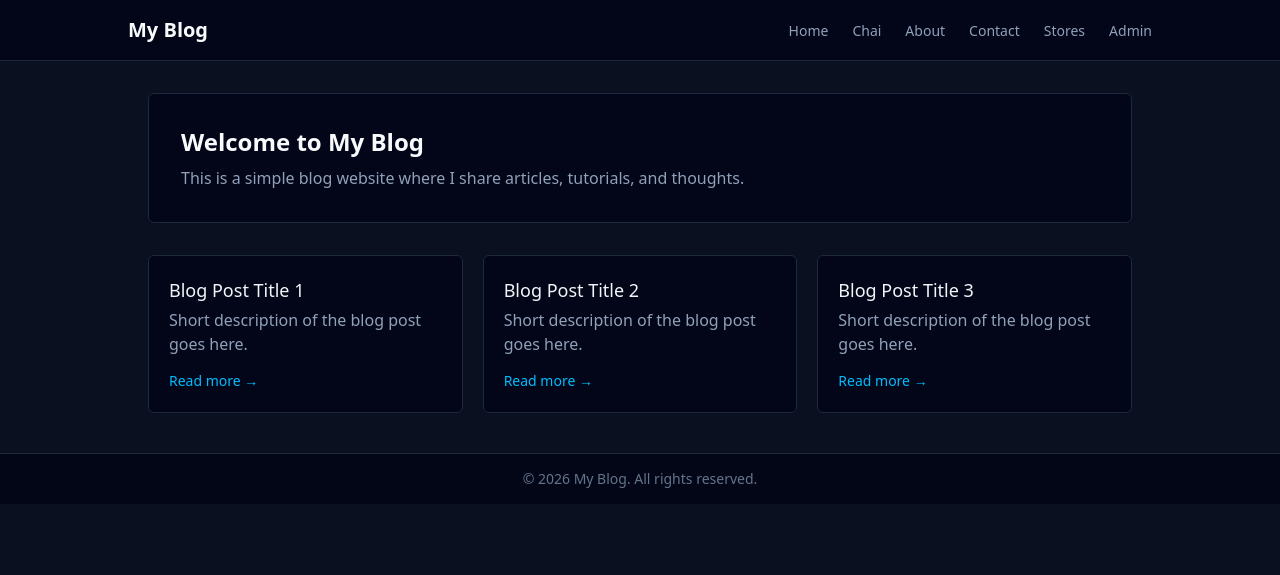
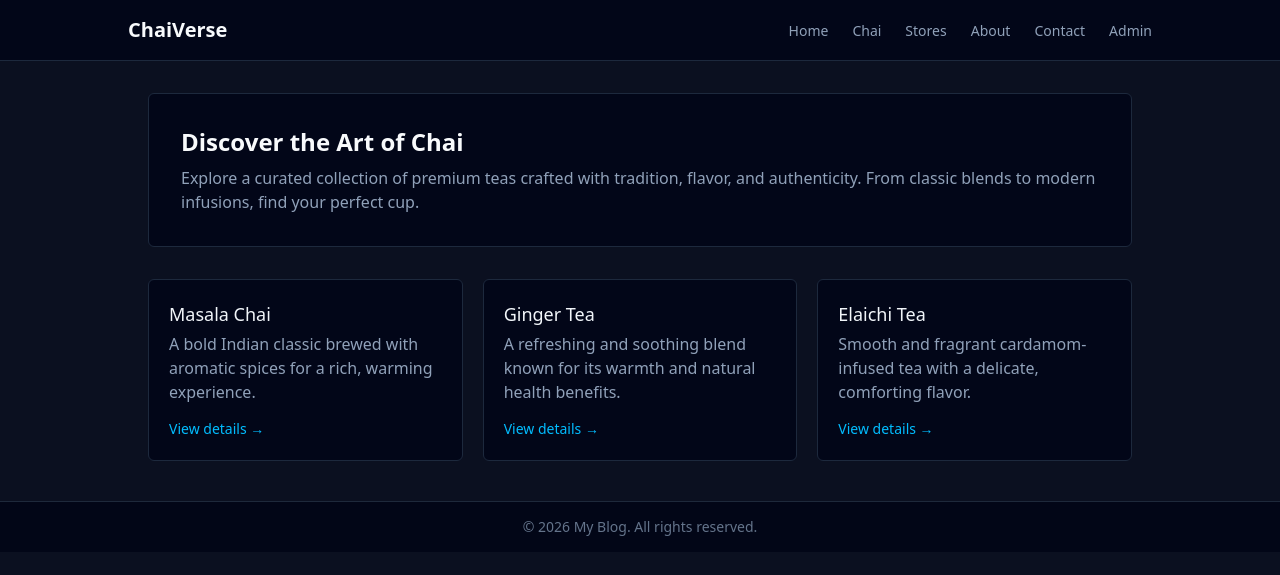
Before and after one commit to animesh-fr/django-tut, a Django app: page / in a window 1280 px wide. Shown: the top 575 px of the page. Run offline with Django 5.2, Linux system fonts and the light colour scheme; some libraries are stand-ins or nearby versions.

Commit message:
updated ui

```diff
--- a/chaiaurdjango/templates/layout.html
+++ b/chaiaurdjango/templates/layout.html
@@ -17,15 +17,17 @@
 <body class="m-0 font-sans bg-[#0b1020] text-slate-200">
 	<header class="bg-slate-950 border-b border-slate-800 px-8 py-4">
 		<nav class="flex items-center justify-between max-w-5xl mx-auto">
-			<div class="text-slate-50 text-xl font-bold">
-				My Blog
-			</div>
+			<a href="/">
+				<div class="text-slate-50 text-xl font-bold">
+					ChaiVerse
+				</div>
+			</a>
 
 		<ul class="flex space-x-6">
 			<li>
 				<a
 					href="{% url 'home' %}"
-					class="text-slate-400 text-sm hover:text-sky-400 transition-colors"
+					class="text-slate-400 text-sm hover:text-sky-400  hover:border-b hover:border-b-gray-300 transition-colors"
 				>
 					Home
 				</a>
@@ -34,16 +36,23 @@
 			<li>
 				<a
 					href="{% url 'all_chai' %}"
-					class="text-slate-400 text-sm hover:text-sky-400 transition-colors"
+					class="text-slate-400 text-sm hover:text-sky-400 transition-colors  hover:border-b hover:border-b-gray-300"
 				>
 					Chai
 				</a>
 			</li>
-
+			<li>
+				<a
+					href="{% url 'chai_store' %}"
+					class="text-slate-400 text-sm hover:text-sky-400 transition-colors  hover:border-b hover:border-b-gray-300"
+				>
+					Stores
+				</a>
+			</li>
 			<li>
 				<a
 					href="{% url 'about' %}"
-					class="text-slate-400 text-sm hover:text-sky-400 transition-colors"
+					class="text-slate-400 text-sm hover:text-sky-400 transition-colors  hover:border-b hover:border-b-gray-300"
 				>
 					About
 				</a>
@@ -52,23 +61,15 @@
 			<li>
 				<a
 					href="{% url 'contact' %}"
-					class="text-slate-400 text-sm hover:text-sky-400 transition-colors"
+					class="text-slate-400 text-sm hover:text-sky-400 transition-colors  hover:border-b hover:border-b-gray-300"
 				>
 					Contact
 				</a>
 			</li>
 			<li>
 				<a
-					href="{% url 'chai_store' %}"
-					class="text-slate-400 text-sm hover:text-sky-400 transition-colors"
-				>
-					Stores
-				</a>
-			</li>
-			<li>
-				<a
 					href="{% url 'admin:index' %}"
-					class="text-slate-400 text-sm hover:text-sky-400 transition-colors"
+					class="text-slate-400 text-sm hover:text-sky-400 transition-colors  hover:border-b hover:border-b-gray-300"
 				>
 					Admin
 				</a>
--- a/chaiaurdjango/templates/website/index.html
+++ b/chaiaurdjango/templates/website/index.html
@@ -6,63 +6,70 @@
 
 {% block content %}
 <main class="max-w-5xl mx-auto mt-8 px-5">
+
 	<!-- HERO -->
 	<section class="bg-slate-950 border border-slate-800 rounded-md p-8 mb-8">
 		<h1 class="text-slate-50 text-2xl font-semibold mb-2">
-			Welcome to My Blog
+			Discover the Art of Chai
 		</h1>
 		<p class="text-slate-400">
-			This is a simple blog website where I share articles,
-			tutorials, and thoughts.
+			Explore a curated collection of premium teas crafted with tradition,
+			flavor, and authenticity. From classic blends to modern infusions,
+			find your perfect cup.
 		</p>
 	</section>
 
-	<!-- POSTS GRID -->
+	<!-- FEATURED TEAS -->
 	<section class="grid gap-5 grid-cols-1 sm:grid-cols-2 lg:grid-cols-3">
+
 		<article class="bg-slate-950 border border-slate-800 rounded-md p-5">
 			<h3 class="text-slate-100 text-lg font-medium mb-1">
-				Blog Post Title 1
+				Masala Chai
 			</h3>
 			<p class="text-slate-400 mb-3">
-				Short description of the blog post goes here.
+				A bold Indian classic brewed with aromatic spices for a rich,
+				warming experience.
 			</p>
 			<a
-				href="#"
+				href="{% url 'all_chai' %}"
 				class="text-sky-400 text-sm hover:underline"
 			>
-				Read more →
+				View details →
 			</a>
 		</article>
 
 		<article class="bg-slate-950 border border-slate-800 rounded-md p-5">
 			<h3 class="text-slate-100 text-lg font-medium mb-1">
-				Blog Post Title 2
+				Ginger Tea
 			</h3>
 			<p class="text-slate-400 mb-3">
-				Short description of the blog post goes here.
+				A refreshing and soothing blend known for its warmth and natural
+				health benefits.
 			</p>
 			<a
-				href="#"
+				href="{% url 'all_chai' %}"
 				class="text-sky-400 text-sm hover:underline"
 			>
-				Read more →
+				View details →
 			</a>
 		</article>
 
 		<article class="bg-slate-950 border border-slate-800 rounded-md p-5">
 			<h3 class="text-slate-100 text-lg font-medium mb-1">
-				Blog Post Title 3
+				Elaichi Tea
 			</h3>
 			<p class="text-slate-400 mb-3">
-				Short description of the blog post goes here.
+				Smooth and fragrant cardamom-infused tea with a delicate,
+				comforting flavor.
 			</p>
 			<a
-				href="#"
+				href="{% url 'all_chai' %}"
 				class="text-sky-400 text-sm hover:underline"
 			>
-				Read more →
+				View details →
 			</a>
 		</article>
+
 	</section>
 </main>
 
--- a/chaiaurdjango/theme/static/css/dist/styles.css
+++ b/chaiaurdjango/theme/static/css/dist/styles.css
@@ -24,6 +24,7 @@
     --color-slate-900: oklch(20.8% 0.042 265.755);
     --color-slate-950: oklch(12.9% 0.042 264.695);
     --color-gray-50: oklch(98.5% 0.002 247.839);
+    --color-gray-300: oklch(87.2% 0.01 258.338);
     --color-gray-400: oklch(70.7% 0.022 261.325);
     --color-gray-800: oklch(27.8% 0.033 256.848);
     --color-black: #000;
@@ -733,6 +734,22 @@
       }
     }
   }
+  .hover\:border {
+    &:hover {
+      @media (hover: hover) {
+        border-style: var(--tw-border-style);
+        border-width: 1px;
+      }
+    }
+  }
+  .hover\:border-b {
+    &:hover {
+      @media (hover: hover) {
+        border-bottom-style: var(--tw-border-style);
+        border-bottom-width: 1px;
+      }
+    }
+  }
   .hover\:border-sky-400 {
     &:hover {
       @media (hover: hover) {
@@ -744,6 +761,13 @@
     &:hover {
       @media (hover: hover) {
         border-color: var(--color-sky-500);
+      }
+    }
+  }
+  .hover\:border-b-gray-300 {
+    &:hover {
+      @media (hover: hover) {
+        border-bottom-color: var(--color-gray-300);
       }
     }
   }
```
